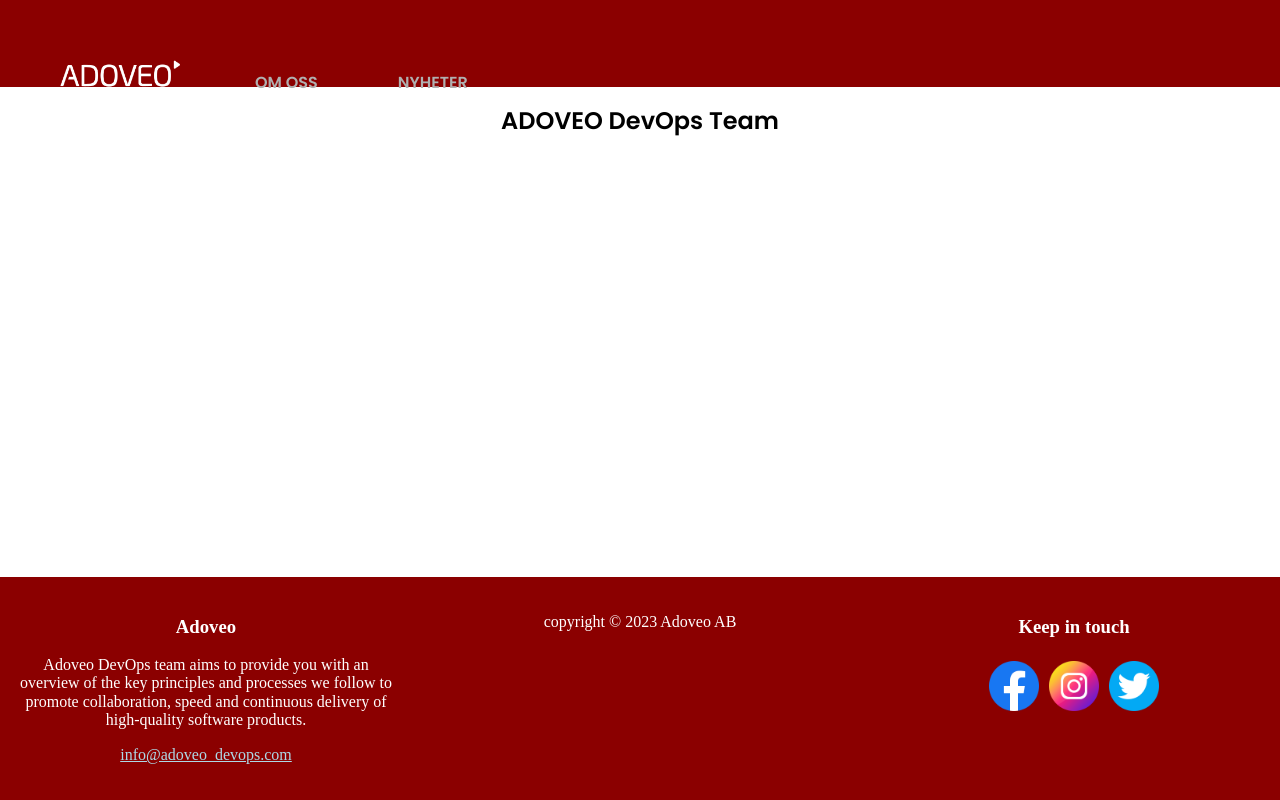
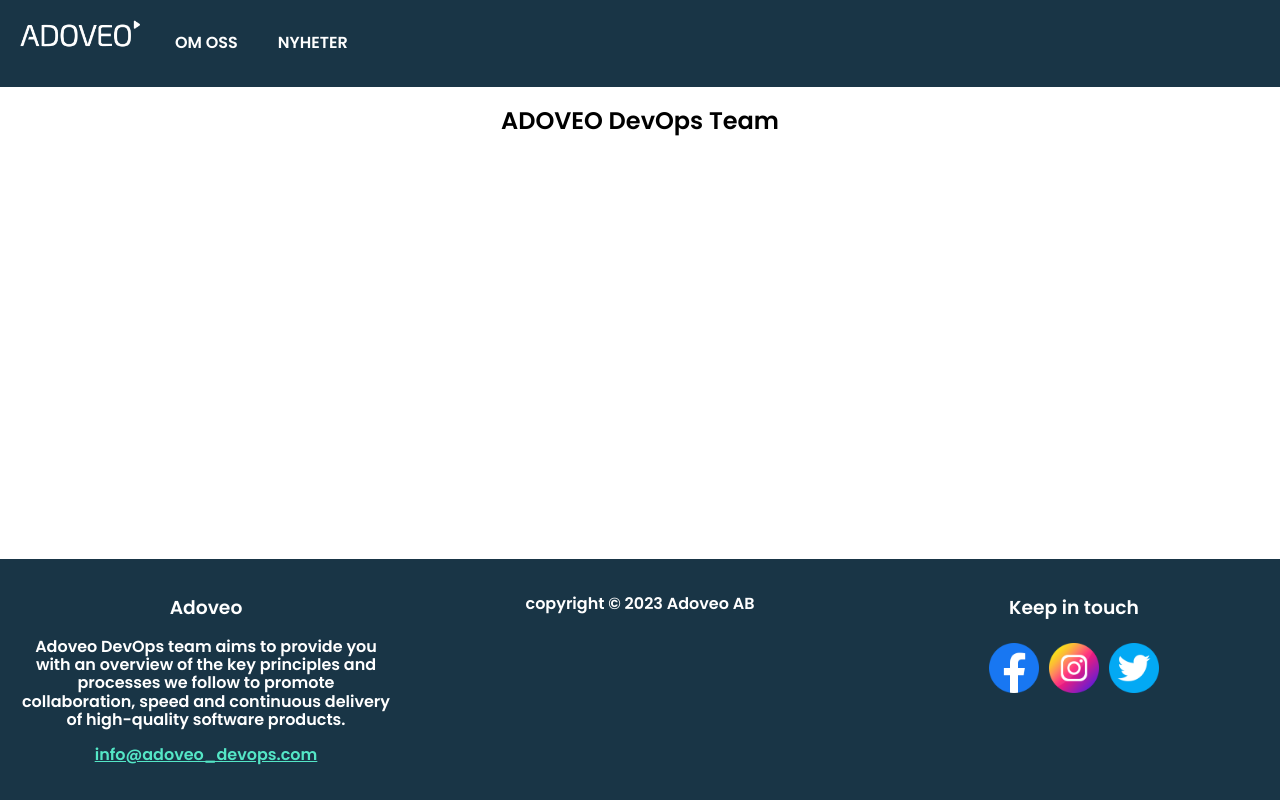
Before and after one commit to JamJarLid/devops-project, a React (Vite) app: page / in a window 1280 px wide. Built offline with nearby package versions, Linux system fonts and the light colour scheme.

Commit message:
Changed colors, footer css file

```diff
--- /dev/null
+++ b/src/css/footer.css
@@ -0,0 +1,57 @@
+#root {
+    display: flex;
+    min-height: 100vh;
+    flex-direction: column;
+}
+
+main {
+    flex: 1;
+}
+
+main:after {
+    content: "";
+    display: table;
+    clear: both;
+}
+
+footer {
+    display: flex;
+    justify-content: space-between;
+    background-color: #193546;
+    font-family: "Poppins";
+    color: white;
+    padding: 20px;
+    margin-top: 0%;
+    /*changed from 10% to 0. */
+    position: relative;
+}
+
+.footerleft,
+.footercenter,
+.footerright {
+    width: 30%;
+    text-align: center;
+}
+
+
+
+.footerleft p {
+    text-align: center;
+}
+
+.footerleft a {
+    color: rgba(84, 230, 198, 1);
+}
+
+.footerleft :hover a {
+    color: rgba(84, 230, 198, 1);
+}
+
+.footerright a img {
+    display: inline-block;
+    margin: 5px;
+}
+
+.crfooter {
+    margin-left: 4%;
+}
--- a/src/css/style.css
+++ b/src/css/style.css
@@ -3,6 +3,7 @@
 
 @import 'normalize.css';
 @import 'header.css';
+@import 'footer.css';
 
 * {
   box-sizing: border-box;
@@ -17,101 +18,3 @@
   max-width: 700px;
   margin: 0 auto;
 }
-
-header {
-  background-color: darkred;
-  color: white;
-  padding: 30px 40px;
-}
-
-header h1 {
-  margin: 0;
-}
-
-header a {
-  display: inline-block;
-  padding: 10px 20px;
-  text-decoration: none;
-  color: rgb(176, 176, 176);
-}
-
-header a:first-of-type{
-  padding-left: 0;
-}
-
-header .active{
-  color: white;
-}
-
-header a:hover{
-  color: white;
-}
-
-.movie {
-  border: 1px solid black;
-  padding: 20px;
-}
-
-.movie h3 {
-  text-align: center;
-}
-
-/* Sticky footer */
-
-#root {
-  display: flex;
-  min-height: 100vh;
-  flex-direction: column;
-}
-
-main {
-  flex: 1;
-}
-
-main:after {
-  content: "";
-  display: table;
-  clear: both;
-}
-
-footer {
-  display: flex;
-  justify-content: space-between;
-  background-color: darkred;
-  font-family: "Arima";
-  color: white;
-  padding: 20px;
-  margin-top: 0%;
-  /*changed from 10% to 0. */
-  position: relative;
-}
-
-.footerleft,
-.footercenter,
-.footerright {
-  width: 30%;
-  text-align: center;
-}
-
-
-
-.footerleft p {
-  text-align: center;
-}
-
-.footerleft a {
-  color: #add8e6;
-}
-
-.footerleft :hover a {
-  color: #76c6e0;
-}
-
-.footerright a img {
-  display: inline-block;
-  margin: 5px;
-}
-
-.crfooter {
-  margin-left: 4%;
-}
```
